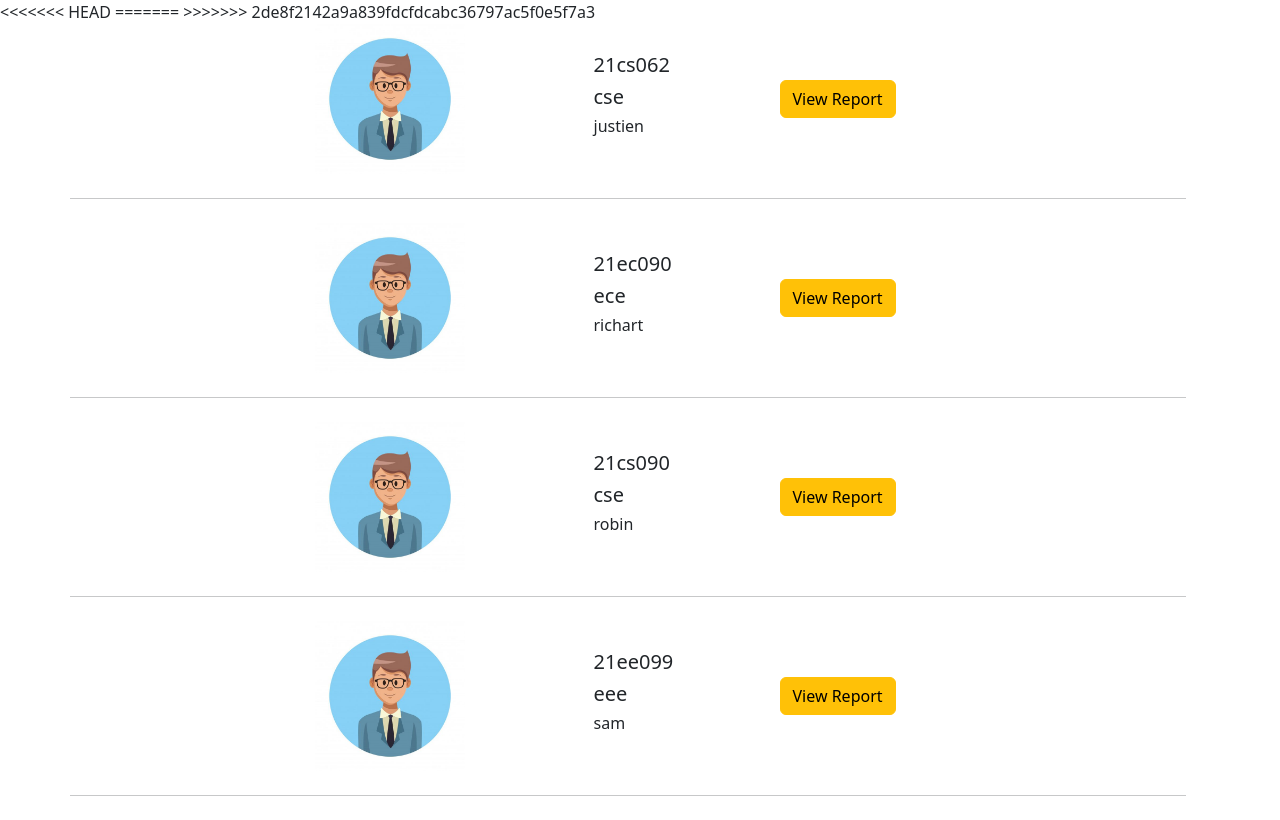
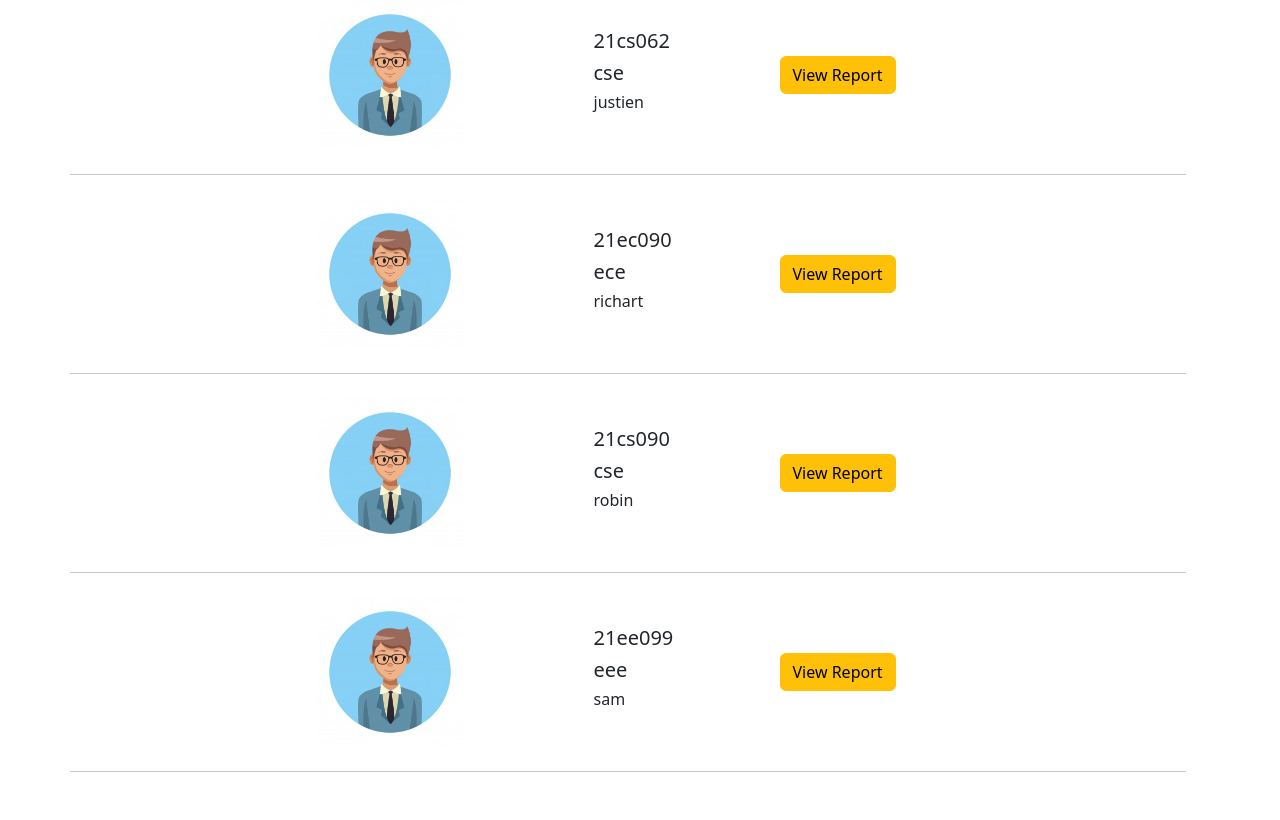
Before and after one commit to gowtham2004/feedback_ccet, a PHP site: page /test.php in a window 1280 px wide. After the commit the page ends 772 px from the top, so only its background shows below. Run offline with PHP 8.4, Linux system fonts and the light colour scheme; a user stored in the database is signed in; data comes from the database, SQL or seed files in the repository.

Commit message:
thejeas commit

```diff
--- a/filter.php
+++ b/filter.php
@@ -85,6 +85,7 @@ session_start();
                 // Add text content
                 studentEntry.innerHTML += `
 
+
         `;
 
                 studentContainer.appendChild(studentEntry);
--- a/test.php
+++ b/test.php
@@ -9,14 +9,10 @@ include_once("config.php");
 <head>
     <meta charset="UTF-8">
     <meta name="viewport" content="width=device-width, initial-scale=1.0">
-<<<<<<< HEAD
-<title>Report | CCET</title>
-=======
 
     <link href="https://cdn.jsdelivr.net/npm/bootstrap@5.3.2/dist/css/bootstrap.min.css" rel="stylesheet"
         integrity="sha384-T3c6CoIi6uLrA9TneNEoa7RxnatzjcDSCmG1MXxSR1GAsXEV/Dwwykc2MPK8M2HN" crossorigin="anonymous">
     <title>Report | CCET</title>
->>>>>>> 2de8f2142a9a839fdcfdcabc36797ac5f0e5f7a3
 </head>
 
 <body>
```
